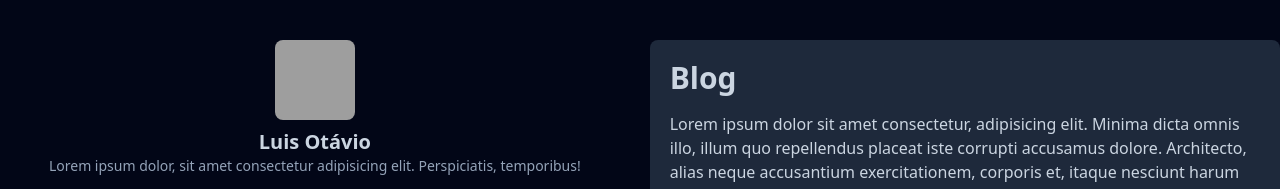
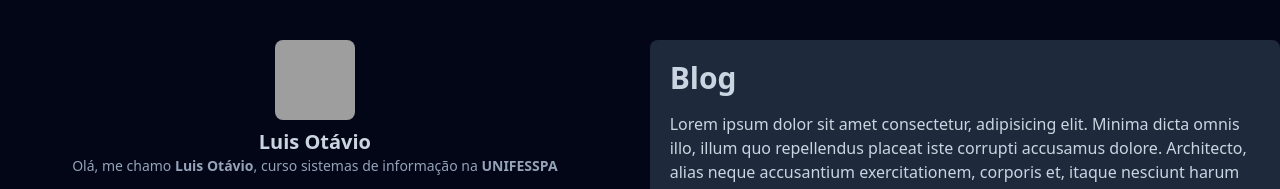
Before and after one commit to LuisOtv/tailwind-portfolio, a website: page index.html in a window 1280 px wide. Shown: the top 189 px of the page. Drawn offline with Linux system fonts and the light colour scheme; grey boxes are pictures that could not be loaded.

Commit message:
add description

```diff
--- a/index.html
+++ b/index.html
@@ -16,7 +16,7 @@
           <section class="about text-center">
             <img class="rounded-lg size-20 mx-auto" src="https://avatars.githubusercontent.com/u/158614623?s=96&v=4" alt="Profile Picture" />
             <h2 class="pt-2 text-xl font-bold">Luis Otávio</h2>
-            <p class="text-sm text-slate-400">Lorem ipsum dolor, sit amet consectetur adipisicing elit. Perspiciatis, temporibus!</p>
+            <p class="text-sm text-slate-400">Olá, me chamo <strong>Luis Otávio</strong>, curso sistemas de informação na <strong>UNIFESSPA</strong></p>
           </section>
 
           <!-- Skills Section -->
```
